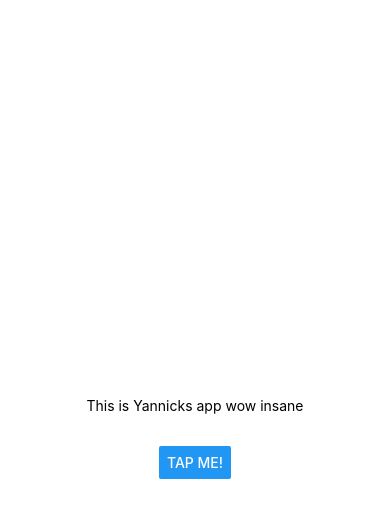
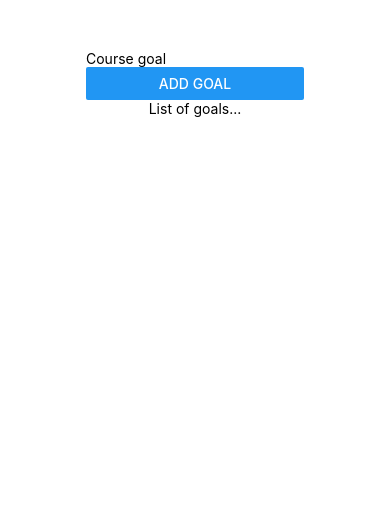
Before and after one commit to polecat-app/polecat-frontend, a React Native app: screen / in a window 390 px wide. Shown: the top 518 px of the page. Built offline with nearby package versions, Linux system fonts and the light colour scheme.

Commit message:
Update App.js

```diff
--- a/App.js
+++ b/App.js
@@ -1,20 +1,24 @@
-import { StyleSheet, Text, View, Button } from 'react-native';
+import { StyleSheet, Text, View, Button, TextInput } from 'react-native';
 
 export default function App() {
   return (
     <View style={styles.container}>
-      <Text style={styles.text}>This is Yannicks app wow insane</Text>
-      <Button title='Tap me!'/>
+      <View>
+        <TextInput placeholder='Course goal'/>
+        <Button title='Add goal'/>
+      </View>
+      <View>
+        <Text>List of goals...</Text>
+      </View>
     </View>
   );
 }
 
 const styles = StyleSheet.create({
   container: {
-    flex: 1,
-    backgroundColor: '#fff',
+    padding: 50,
     alignItems: 'center',
-    justifyContent: 'center',
+    justifyContent: 'top',
   },
   // Text styling can be defined outside stylesheet object,
   // but within object VScode will autocomplete
```
